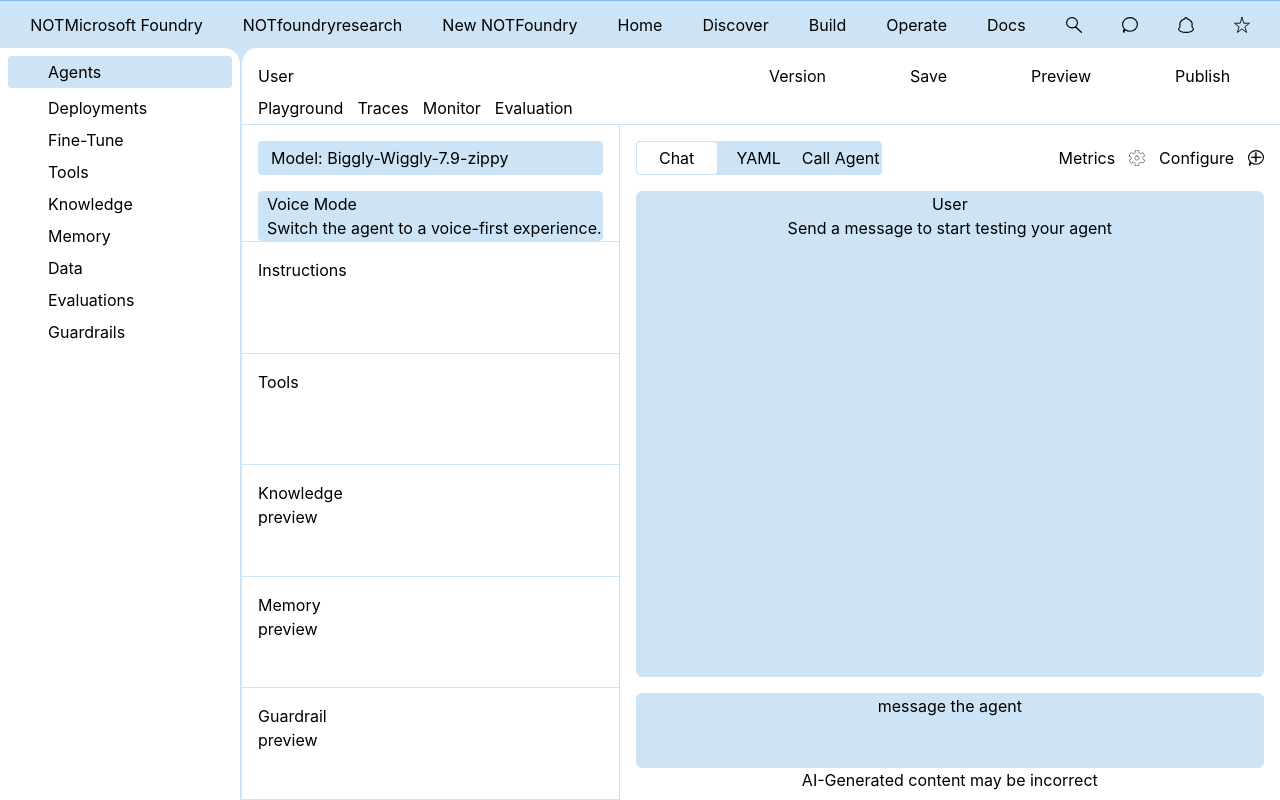
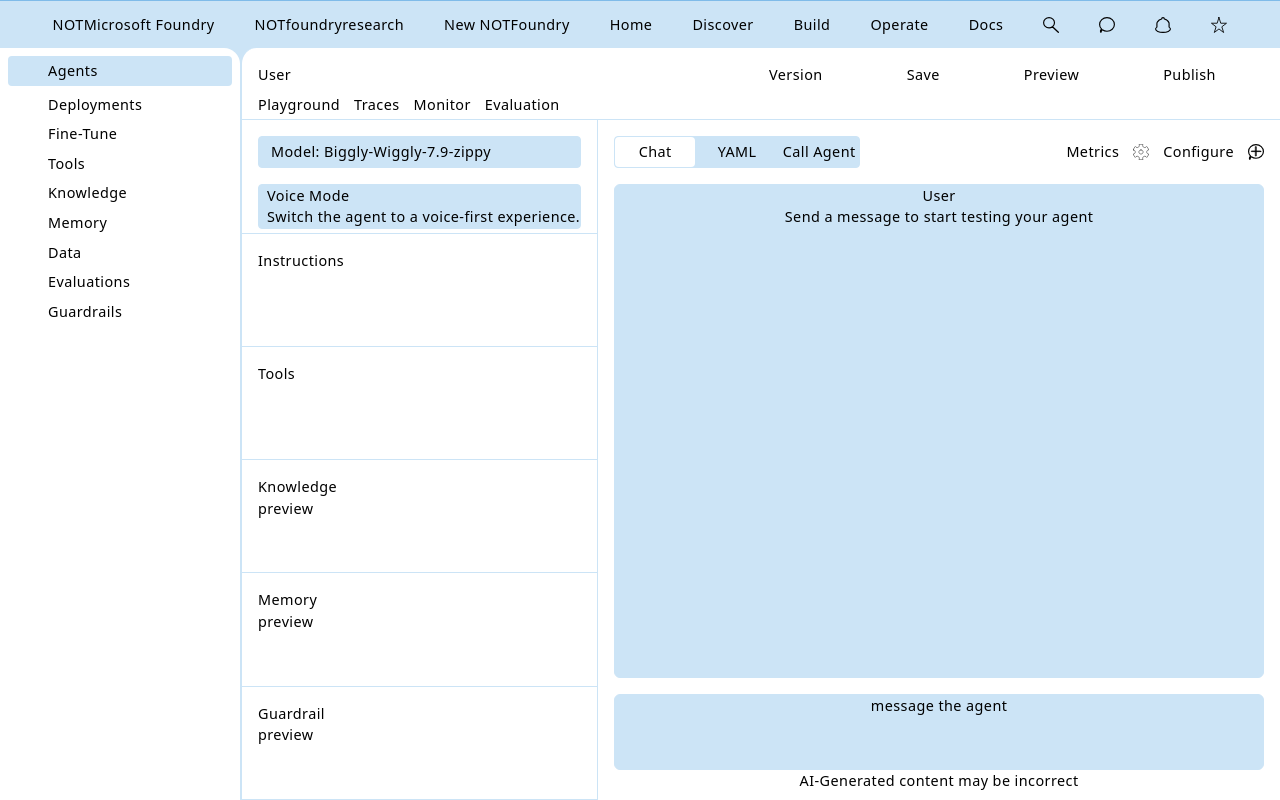
Before and after one commit to schoolblues/TailwindDemo, a React (Vite) app: page / in a window 1280 px wide. Built offline with nearby package versions, Linux system fonts and the light colour scheme.

Commit message:
polish
added a better font
added better text rendering
added smoothing(Chrome/Firefox)

no more crunchy font

```diff
--- a/package.json
+++ b/package.json
@@ -10,6 +10,7 @@
     "preview": "vite preview"
   },
   "dependencies": {
+    "@fontsource-variable/geist": "^5.2.9",
     "@tailwindcss/vite": "^4.3.0",
     "react": "^19.2.6",
     "react-dom": "^19.2.6",
--- a/src/index.css
+++ b/src/index.css
@@ -1,9 +1,23 @@
 @import "tailwindcss";
+@import "@fontsource-variable/geist";
 
- html, body, #root { height: 100%; }
+ html, body, #root {
+    height: 100%;
+}
+
+body {
+    font-size: var(--text-base);
+    letter-spacing: 0.03em;
+    -webkit-font-smoothingL: antialiased;
+    -moz-osx-font-smoothing: grayscale;
+    text-rendering: optimizeLegibility;
+}
 
  @theme {
     --color-windows: #0078d4;
     --color-windows-300: #7fbbe9;
     --color-windows-100: #cce4f6;
+
+    --font-sans: "Geist Variable", ui-sans-serif, system-ui, sans-serif;
+    --text-base: 0.9rem;
  }
```
Also changed, not shown: 1 other file (tests, documents, lock files or other folders).
